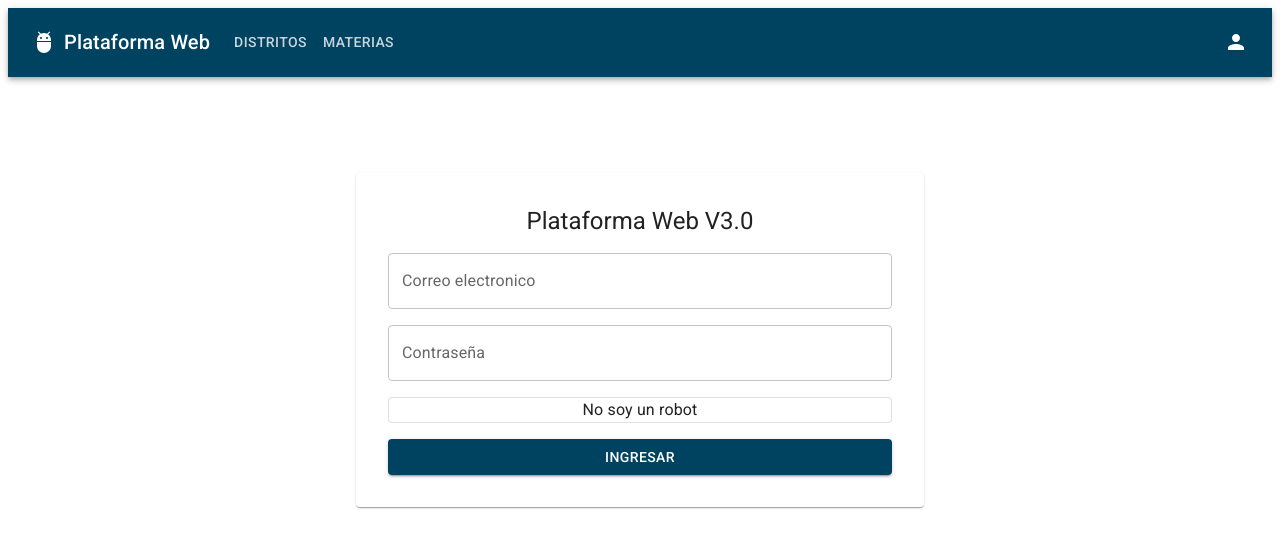
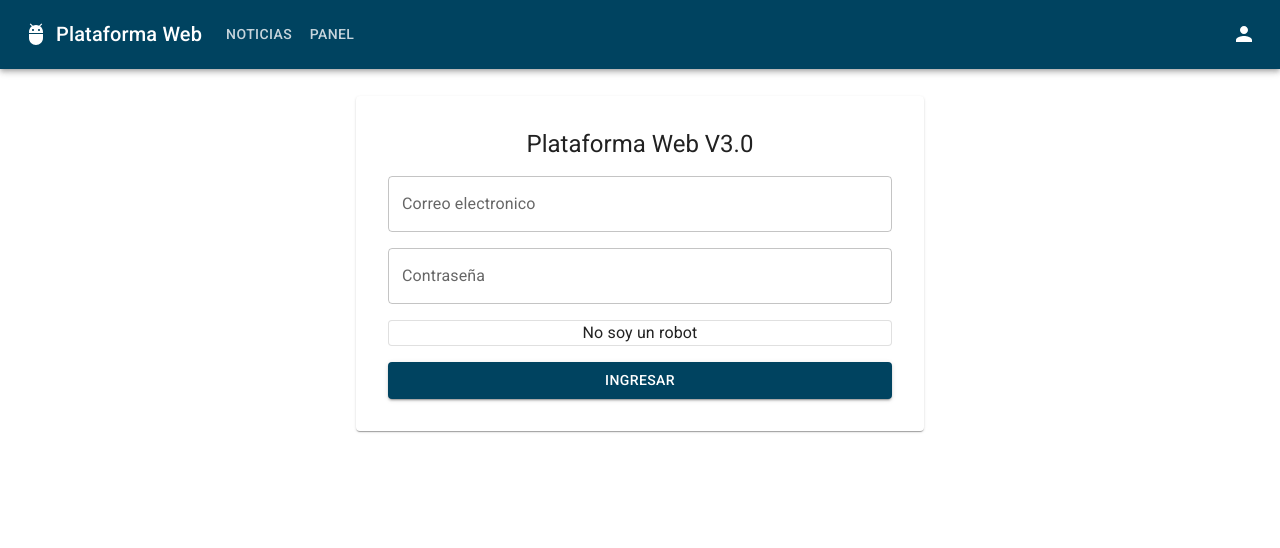
Before and after one commit to PJECZ/pjecz-plataforma-web-front-end-react, a React (Create React App) app: page /login in a window 1280 px wide. Shown: the top 548 px of the page. Built offline with nearby package versions, Linux system fonts and the light colour scheme; no server answers.

Commit message:
StartScreen

```diff
--- /dev/null
+++ b/src/components/start/ModuloCard.js
@@ -0,0 +1,30 @@
+import React from 'react'
+import { Box, Paper, Typography } from '@mui/material'
+import { Link, useNavigate } from 'react-router-dom'
+import RocketLaunchIcon from '@mui/icons-material/RocketLaunch'
+
+
+const ModuloCard = (props) => {
+
+    const moduloCardStyles = {
+        paper: { height: 120, width: 180, margin: 4, display: 'flex', justifyContent: 'center', flexDirection: 'column' },
+    }
+
+    return (
+        <Link to={props.link}>
+            <Paper elevation={3} sx={moduloCardStyles.paper}>
+                <Box textAlign='center'>
+                    <RocketLaunchIcon fontSize='large' />
+                    <Box>
+                        <Typography variant='body1'>
+                            {props.title}
+                        </Typography>
+                    </Box>
+                </Box>
+            </Paper>
+        </Link>
+    )
+
+}
+
+export default ModuloCard
--- a/src/components/start/StartScreen.js
+++ b/src/components/start/StartScreen.js
@@ -1,6 +1,7 @@
 import React, { useEffect } from 'react'
 import { useNavigate } from 'react-router-dom'
-import { Container, Typography } from '@mui/material'
+import { Container, Grid, Typography } from '@mui/material'
+import ModuloCard from './ModuloCard'
 import commonSX from '../../theme/CommonSX'
 
 
@@ -20,6 +21,26 @@ const StartScreen = () => {
             <Typography variant='h5' sx={commonSX.title}>
                 Inicio
             </Typography>
+            <Grid container spacing={2}>
+                <Grid item xs={12} sm={4} md={3} lg={2}>
+                    <ModuloCard title='Autoridades' link='/' />
+                </Grid>
+                <Grid item xs={12} sm={4} md={3} lg={2}>
+                    <ModuloCard title='Direcciones' link='/' />
+                </Grid>
+                <Grid item xs={12} sm={4} md={3} lg={2}>
+                    <ModuloCard title='Distritos' link='/catalogos/distritos' />
+                </Grid>
+                <Grid item xs={12} sm={4} md={3} lg={2}>
+                    <ModuloCard title='Materias' link='/catalogos/materias' />
+                </Grid>
+                <Grid item xs={12} sm={4} md={3} lg={2}>
+                    <ModuloCard title='Oficinas' link='/'/>
+                </Grid>
+                <Grid item xs={12} sm={4} md={3} lg={2}>
+                    <ModuloCard title='Usuarios' link='/'/>
+                </Grid>
+            </Grid>
         </Container>
     )
 
--- a/src/components/ui/Navigation.js
+++ b/src/components/ui/Navigation.js
@@ -25,7 +25,7 @@ const Navigation = () => {
     }, [isLogged])
 
     return (
-        <AppBar position='static'>
+        <AppBar position='absolute'>
             <Container maxWidth="xl">
                 <Toolbar disableGutters>
 
--- a/src/components/ui/NavigationMenu.js
+++ b/src/components/ui/NavigationMenu.js
@@ -8,14 +8,14 @@ import '../../css/global.css'
 const NavigationMenu = () => {
     return (
         <Box sx={navigationSX.pagesBoxDesktop}>
-            <Button key='distritos' sx={navigationSX.pagesButtonDesktop}>
-                <Link to='/catalogos/distritos' className='app-bar-desktop-link'>
-                    Distritos
+            <Button key='noticias' sx={navigationSX.pagesButtonDesktop}>
+                <Link to='/' className='app-bar-desktop-link'>
+                    Noticias
                 </Link>
             </Button>
-            <Button key='materias' sx={navigationSX.pagesButtonDesktop}>
-                <Link to='/catalogos/materias' className='app-bar-desktop-link'>
-                    Materias
+            <Button key='panel' sx={navigationSX.pagesButtonDesktop}>
+                <Link to='/' className='app-bar-desktop-link'>
+                    Panel
                 </Link>
             </Button>
         </Box>
```
